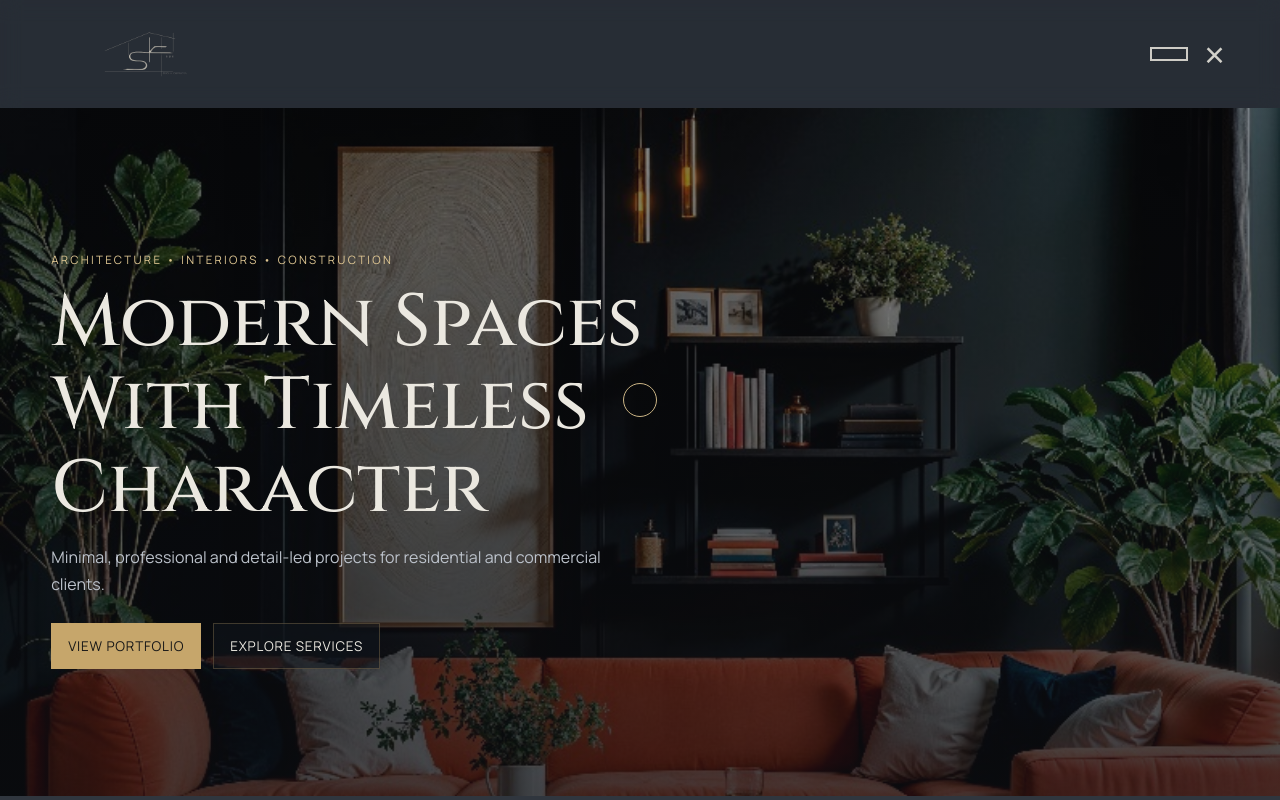
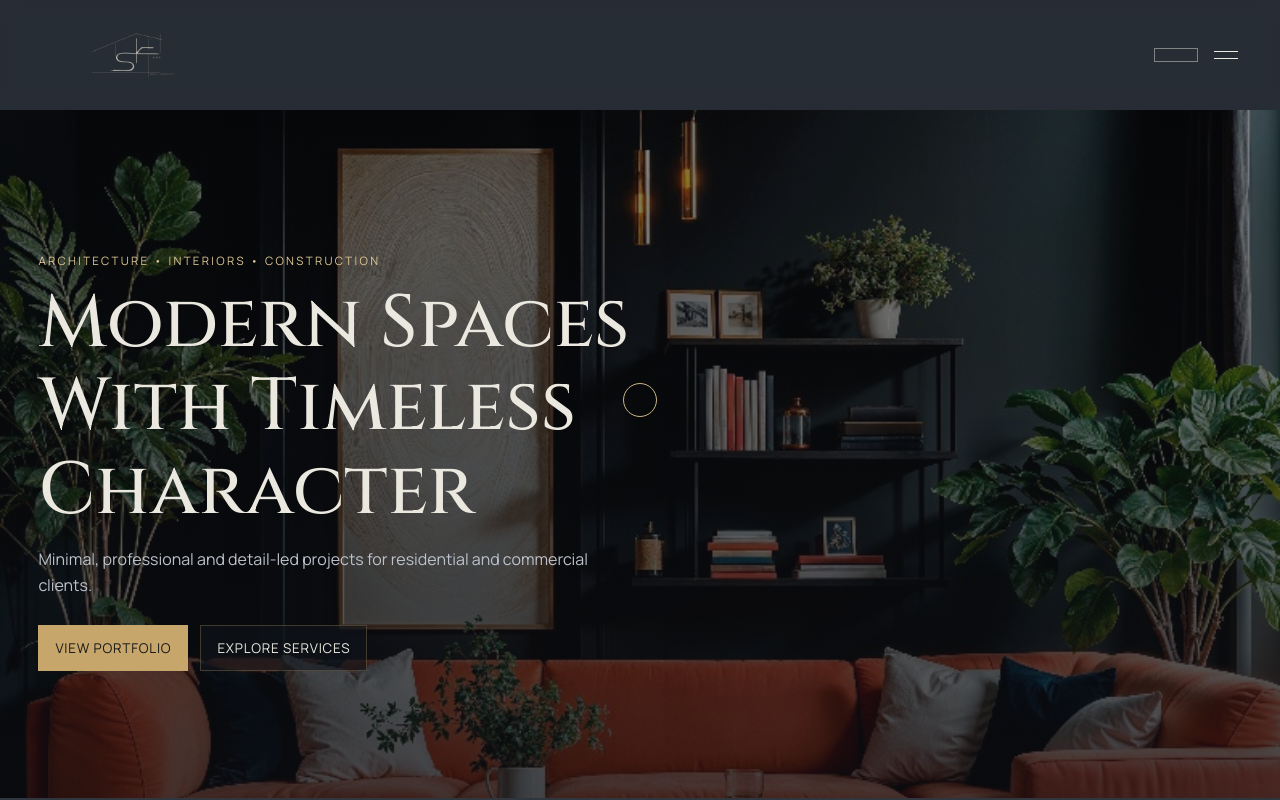
Before and after one commit to hariz-GER/Skape, a Next.js app: page / in a window 1280 px wide. Shown: the top 800 px of the page. Built offline with nearby package versions, Linux system fonts and the light colour scheme.

Commit message:
style: align site-header and toggle button to match reference image

```diff
--- a/app.js
+++ b/app.js
@@ -336,7 +336,10 @@ function App() {
             onClick=${() => setMobileOpen((v) => !v)}
           >
             <span className="menu-box"></span>
-            <span className="menu-cross">×</span>
+            <div className="menu-lines">
+              <span></span>
+              <span></span>
+            </div>
           </button>
         </div>
       </header>
--- a/app/globals.css
+++ b/app/globals.css
@@ -35,7 +35,7 @@ img {
 }
 
 .container {
-  width: min(1180px, 92%);
+  width: min(1340px, 94%);
   margin-inline: auto;
 }
 
@@ -184,7 +184,7 @@ p {
 }
 
 .nav-wrap {
-  min-height: 88px;
+  min-height: 110px;
   display: flex;
   justify-content: space-between;
   align-items: center;
@@ -213,20 +213,36 @@ p {
 }
 
 .menu-box {
-  width: 38px;
+  width: 44px;
   height: 14px;
-  border: 2px solid rgba(235, 232, 224, 0.85);
+  border: 1px solid rgba(235, 232, 224, 0.45);
 }
 
-.menu-cross {
-  font-size: 2.2rem;
-  line-height: 1;
-  font-weight: 300;
-  color: rgba(235, 232, 224, 0.88);
+.menu-lines {
+  display: flex;
+  flex-direction: column;
+  gap: 6px;
+  width: 24px;
 }
 
-.menu-toggle.open .menu-cross {
-  color: var(--gold-soft);
+.menu-lines span {
+  display: block;
+  width: 100%;
+  height: 1px;
+  background: var(--text);
+  transition: transform 0.3s ease, opacity 0.3s ease;
+}
+
+.menu-toggle.open .menu-lines span:nth-child(1) {
+  transform: translateY(3.5px) rotate(45deg);
+}
+
+.menu-toggle.open .menu-lines span:nth-child(2) {
+  transform: translateY(-3.5px) rotate(-45deg);
+}
+
+.menu-toggle.open .menu-box {
+  border-color: var(--gold-soft);
 }
 
 .menu-overlay {
--- a/app/page.js
+++ b/app/page.js
@@ -357,7 +357,10 @@ export default function Page() {
             onClick={() => setMobileOpen((v) => !v)}
           >
             <span className="menu-box" />
-            <span className="menu-cross">×</span>
+            <div className="menu-lines">
+              <span />
+              <span />
+            </div>
           </button>
         </div>
       </header>
--- a/styles.css
+++ b/styles.css
@@ -35,7 +35,7 @@ img {
 }
 
 .container {
-  width: min(1180px, 92%);
+  width: min(1340px, 94%);
   margin-inline: auto;
 }
 
@@ -184,7 +184,7 @@ p {
 }
 
 .nav-wrap {
-  min-height: 88px;
+  min-height: 110px;
   display: flex;
   justify-content: space-between;
   align-items: center;
@@ -213,20 +213,36 @@ p {
 }
 
 .menu-box {
-  width: 38px;
+  width: 44px;
   height: 14px;
-  border: 2px solid rgba(235, 232, 224, 0.85);
+  border: 1px solid rgba(235, 232, 224, 0.45);
 }
 
-.menu-cross {
-  font-size: 2.2rem;
-  line-height: 1;
-  font-weight: 300;
-  color: rgba(235, 232, 224, 0.88);
+.menu-lines {
+  display: flex;
+  flex-direction: column;
+  gap: 6px;
+  width: 24px;
 }
 
-.menu-toggle.open .menu-cross {
-  color: var(--gold-soft);
+.menu-lines span {
+  display: block;
+  width: 100%;
+  height: 1px;
+  background: var(--text);
+  transition: transform 0.3s ease, opacity 0.3s ease;
+}
+
+.menu-toggle.open .menu-lines span:nth-child(1) {
+  transform: translateY(3.5px) rotate(45deg);
+}
+
+.menu-toggle.open .menu-lines span:nth-child(2) {
+  transform: translateY(-3.5px) rotate(-45deg);
+}
+
+.menu-toggle.open .menu-box {
+  border-color: var(--gold-soft);
 }
 
 .menu-overlay {
```
